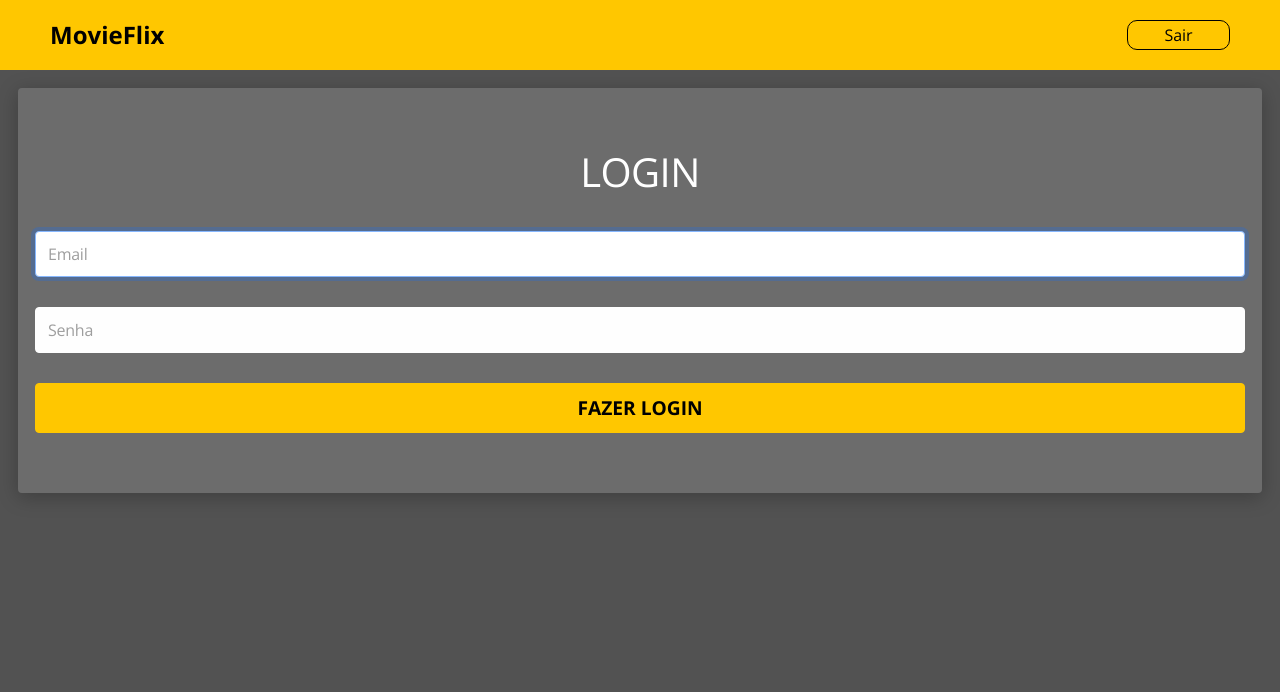
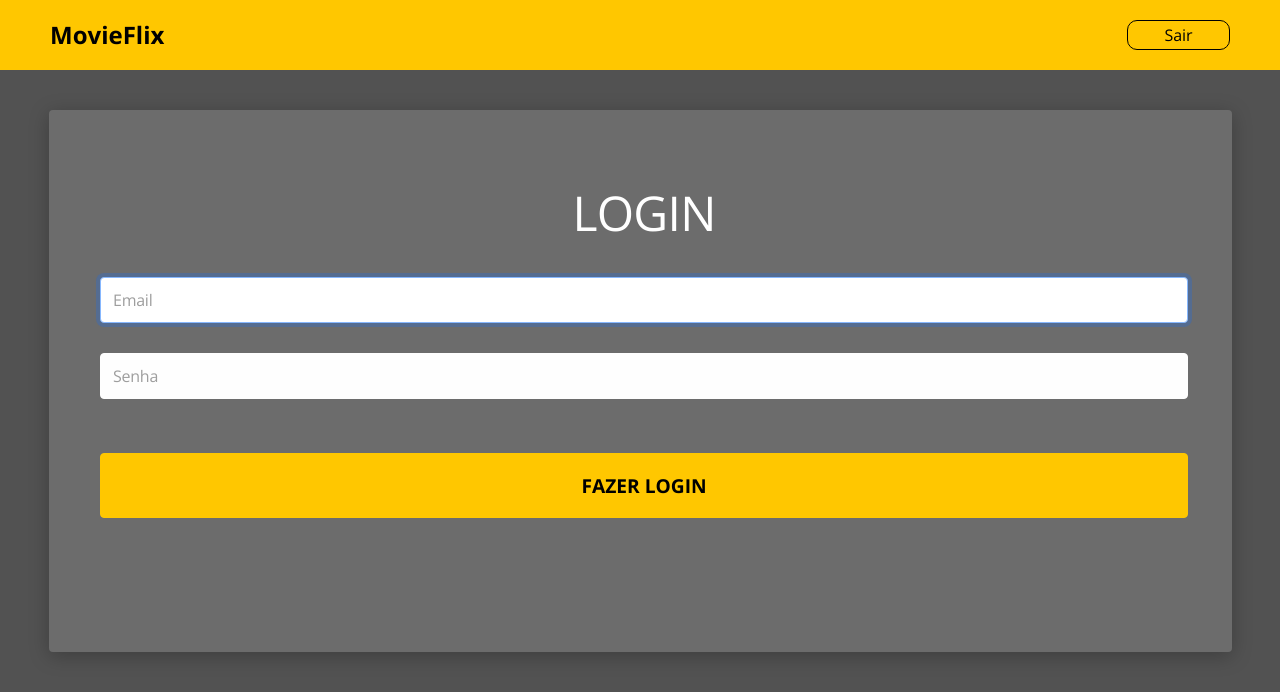
Before and after one commit to Baggio25/dsmovieflix, a React (Create React App) app in the folder frontweb/: page /auth/login in a window 1280 px wide. Shown: the top 692 px of the page. Built offline with nearby package versions, Linux system fonts and the light colour scheme.

Commit message:
Layout x-sm fix and sm login finished

```diff
--- a/frontweb/src/components/ButtonPrimary/styles.css
+++ b/frontweb/src/components/ButtonPrimary/styles.css
@@ -23,6 +23,10 @@
   .btn-content h6 {
     font-size: 1.2em;
   }
+
+  .btn-container button {
+    height: 65px;
+  }
 }
 
 @media (min-width: 1200px) {
--- a/frontweb/src/components/Navbar/styles.css
+++ b/frontweb/src/components/Navbar/styles.css
@@ -5,6 +5,7 @@
 	padding-left: 18px;
 	padding-right: 18px;
 }
+
 .main-nav-logout {
 	flex: 1;
 	text-align: right;
--- a/frontweb/src/pages/Auth/components/Login/styles.css
+++ b/frontweb/src/pages/Auth/components/Login/styles.css
@@ -13,5 +13,15 @@
 }
 
 .login-card-submit {
-	margin-bottom: 10px;
+	margin-top: 54px;
 }
+
+@media (min-width: 576px) {
+	.login-card {
+		padding: 74px 44px 134px 51px;
+	}
+
+	.login-card-title {
+		font-size: 48px;
+	}
+}
--- a/frontweb/src/pages/Auth/styles.css
+++ b/frontweb/src/pages/Auth/styles.css
@@ -10,3 +10,9 @@
   display: flex;
   flex-direction: column;
 }
+
+@media (min-width: 576px) {
+  .auth-container {
+    padding: 40px 48px 182px 49px;
+  }
+}
```
